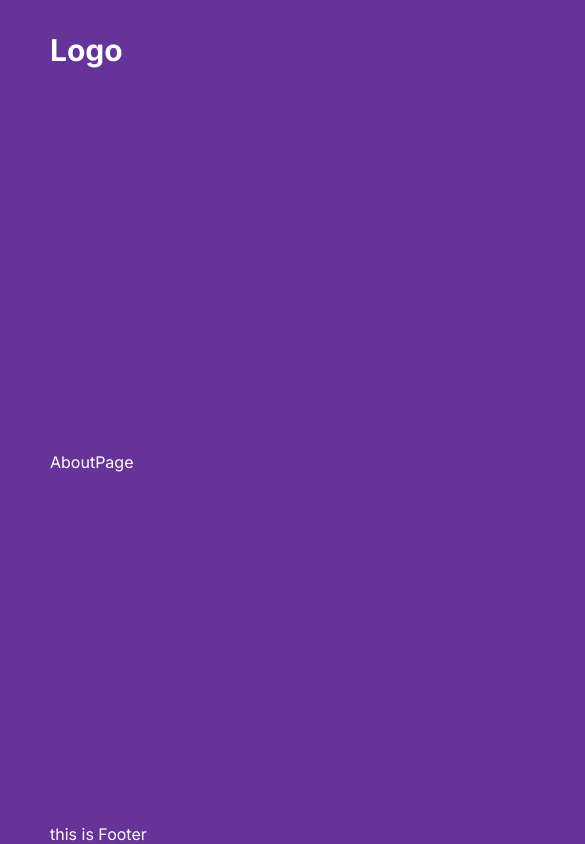
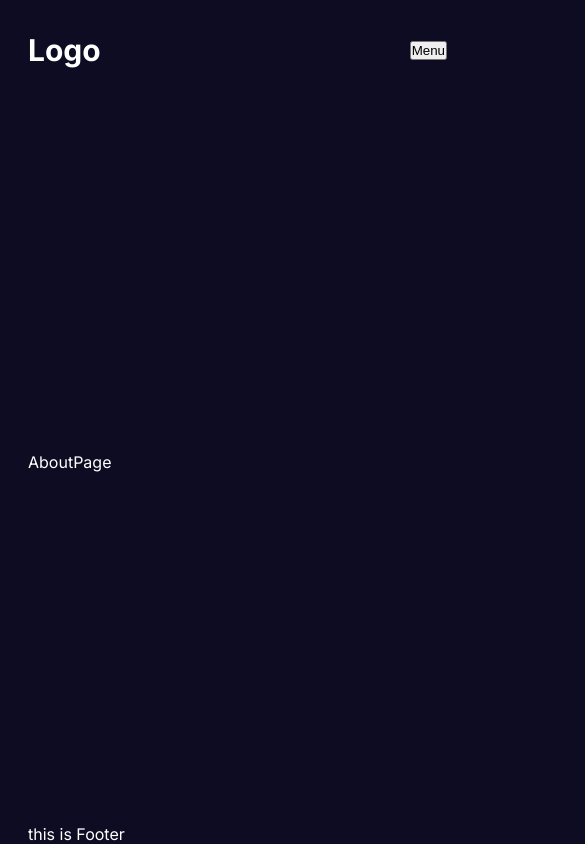
Before and after one commit to renangom/nextBlog, a Next.js app: page /about in a window 390 px wide. Shown: the top 844 px of the page, 585 px wide, since content can reach past the window. Built offline with nearby package versions, Linux system fonts and the light colour scheme.

Commit message:
Create and resize mobile menu

```diff
--- a/src/app/global.css
+++ b/src/app/global.css
@@ -21,7 +21,7 @@
 }
 
 .container {
-    background-color: rebeccapurple;
+    background-color: var(--bg);
     width: 1536px;
     margin: auto;
     padding-left: 50px;
@@ -31,3 +31,41 @@
     flex-direction: column;
     justify-content: space-between;
 }
+
+@media (max-width:1536px) {
+    .container{
+        width: 1366px;
+    }
+}
+
+@media (max-width:1366px) {
+    .container{
+        width: 1280px;
+    }
+}
+
+@media (max-width:1280px) {
+    .container{
+        width: 1024px;
+        padding-left: 28px;
+        padding-right: 28px;
+    }
+}
+
+@media (max-width:1024px) {
+    .container{
+        width: 760px;
+    }
+}
+
+@media (max-width:760px) {
+    .container{
+        width: 640px;
+    }
+}
+
+@media (max-width:640px) {
+    .container{
+        width: 475px;
+    }
+}
--- a/src/components/Navbar/links/Links.jsx
+++ b/src/components/Navbar/links/Links.jsx
@@ -1,7 +1,12 @@
+"use client"
 import Link from "next/link";
 import styles from './links.module.css'
 import NavLink from "./navLinks/navLink";
+import { useState } from "react";
+
+
 const Links = () => {
+    const [open, setOpen] = useState(false);
     const links = [
         {
             title: "Homepage",
@@ -25,6 +30,7 @@
     const session = true;
     const isAdmin = true;
     return (
+        <div className={styles.container}>
             <div className={styles.links}>
                 {links.map((link) => (
                     <NavLink item={link} key={link.title} />
@@ -39,6 +45,15 @@
                     )
                 }
             </div>
+            <button className={styles.menuButton} onClick={() => setOpen((prev) => !prev)}>Menu</button>
+            {
+                open && <div className={styles.mobileLinks}>
+                        {links.map((link) => (
+                            <NavLink item={link} key={link.title} />
+                        ))}
+                    </div>
+            }
+        </div>
     )
 }
 
--- a/src/components/Navbar/links/links.module.css
+++ b/src/components/Navbar/links/links.module.css
@@ -11,3 +11,38 @@
     font-weight: bold;
 
 }
+
+.mobileLinks {
+    display: none;
+}
+
+.menuButton{
+    display: none;
+}
+
+@media (max-width: 950px) {
+    .links{
+        display: none;
+    }
+
+    .mobileLinks {
+        position: absolute;
+        top: 100px;
+        right: 0;
+        width: 50%;
+        height: calc(100vh - 100px);
+        background-color: var(--bg);
+        display: flex;
+        flex-direction: column;
+        align-items: center;
+        justify-content: center;
+        gap: 10px;
+        overflow: hidden;
+        transition: height 0.5s ease-in-out;
+    }
+
+    .menuButton{
+        display: block;
+        cursor: pointer;
+    }
+}
```
Lines whose indentation alone changed are shown as unchanged.
